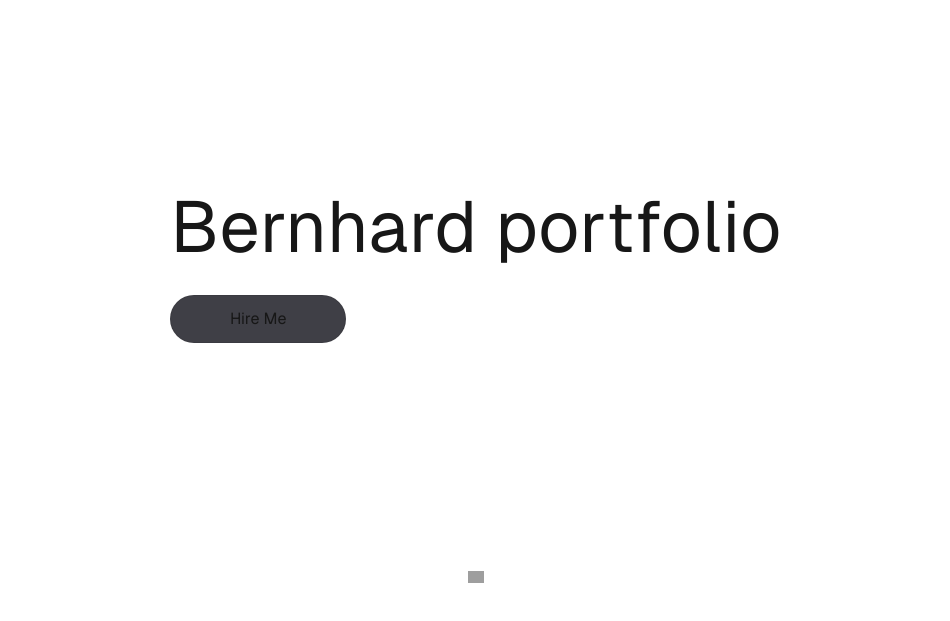
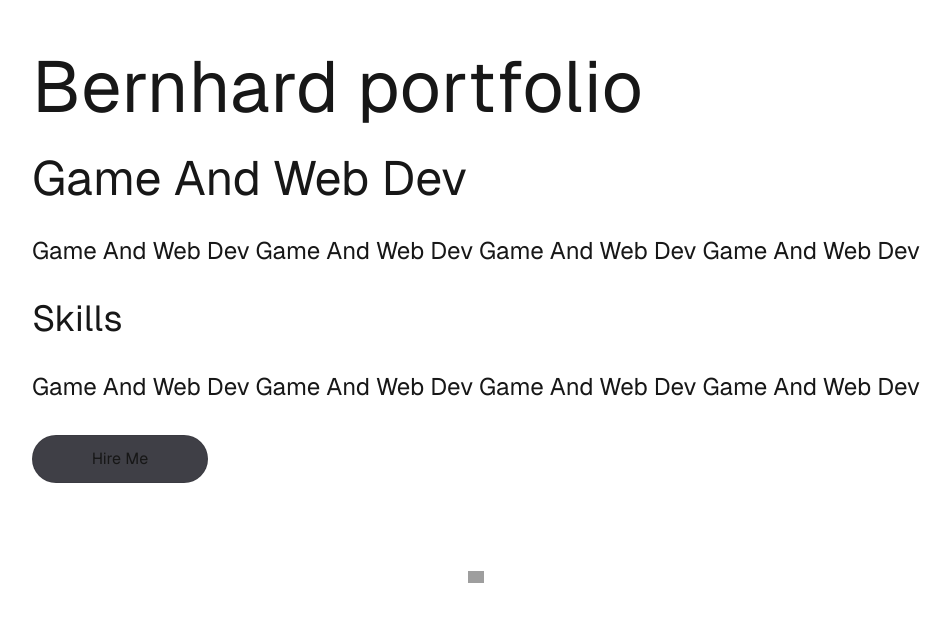
Before and after one commit to Bernkra96/portfolio, a Next.js app: page / in a window 1280 px wide. Shown: the part 133-754 px from the top of the page, without its empty margins (164-1114 px from the left). Built offline with nearby package versions, Linux system fonts and the light colour scheme; grey boxes are pictures that could not be loaded.

Commit message:
Add p text box an h text

```diff
--- a/next.config.mjs
+++ b/next.config.mjs
@@ -1,4 +1,7 @@
-/** @type {import('next').NextConfig} */
-const nextConfig = {};
+const nextConfig = {
+  images: {
+    domains: ['localhost'],
+  },
+};
 
 export default nextConfig;
--- a/src/app/page.tsx
+++ b/src/app/page.tsx
@@ -8,6 +8,24 @@ export default function Home() {
           {' '}
           Bernhard portfolio
         </h1>
+
+        <h2 className="text-5xl text-center sm:text-left font-[family-name:var(--font-geist-mono)">
+          {' '}
+          Game And Web Dev
+        </h2>
+
+        <p className="text-2xl text-center sm:text-left font-[family-name:var(--font-geist-mono)">
+          Game And Web Dev Game And Web Dev Game And Web Dev Game And Web Dev
+        </p>
+
+        <h2 className="text-4xl text-center sm:text-left font-[family-name:var(--font-geist-mono)">
+          {' '}
+          Skills
+        </h2>
+
+        <p className="text-2xl text-center sm:text-left font-[family-name:var(--font-geist-mono)">
+          Game And Web Dev Game And Web Dev Game And Web Dev Game And Web Dev
+        </p>
 
         <div className="flex gap-4 items-center flex-col sm:flex-row">
           <a
```
Also changed, not shown: src/app/profileImage.jpeg (added).
